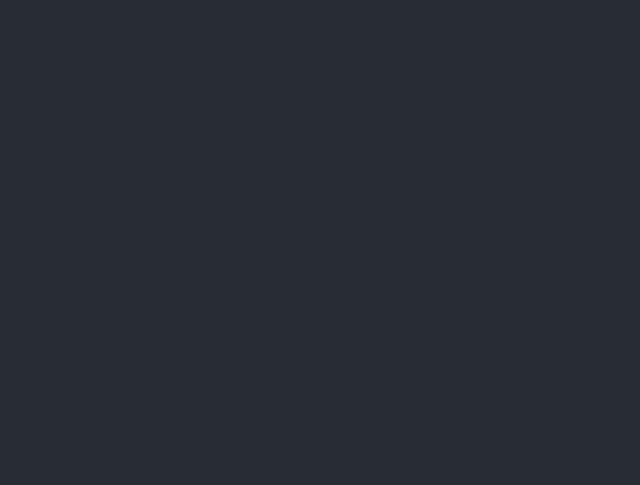
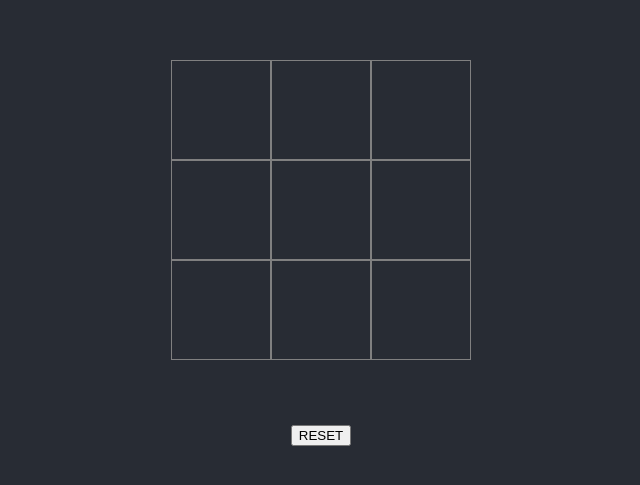
Before and after one commit to chiragdoctor/react-with-hooks, a React (Create React App) app: page / in a window 1280 px wide. Shown: the part 147-632 px from the top of the page, without its empty margins (319-959 px from the left). Built offline with nearby package versions, Linux system fonts and the light colour scheme.

Commit message:
tic tac toe game

```diff
--- /dev/null
+++ b/src/App.css
@@ -0,0 +1,41 @@
+  .App {
+      text-align: center;
+  }
+
+  .App-logo {
+      animation: App-logo-spin infinite 20s linear;
+      height: 40vmin;
+      pointer-events: none;
+  }
+
+  .App-header {
+      background-color: #282c34;
+      min-height: 100vh;
+      display: flex;
+      flex-direction: column;
+      align-items: center;
+      justify-content: center;
+      font-size: calc(10px + 2vmin);
+      color: white;
+  }
+
+  .App-link {
+      color: #61dafb;
+  }
+
+  .r {
+      display: inline-block;
+      border: 1px solid gray;
+      font-size: 90px;
+      width: 100px;
+      height: 100px;
+      text-align: center;
+      line-height: 100px;
+      box-sizing: border-box;
+      vertical-align: middle;
+  }
+
+  .c {
+      font-size: 0px;
+      min-width: 308px;
+  }
--- a/src/App.js
+++ b/src/App.js
@@ -1,11 +1,104 @@
-import React from 'react';
-import './App.scss';
+import React, { useState } from 'react';
+import './App.css';
+import { useEffect } from 'react';
+
+const initMatrix = [];
 
 function App() {
+  const [matrix, setMatrix] = useState(initMatrix);
+  const [matrixSize, setMatrixSize] = useState(3);
+  const [currentPlayer, setCurrentPlayer] = useState('O');
+  const [setC, setSetC] = useState(null);
+  const [setR, setSetR] = useState(null);
+  const [winner, setWinner] = useState(false);
+  const [reset, setReset] = useState(false);
+  useEffect(() => {
+    setWinner(false);
+    setSetC(null);
+    setSetR(null);
+    const row = new Array(matrixSize).fill(null);
+    const tempMatrix = [];
+
+    for (let i = 0; i < matrixSize; i++) {
+      tempMatrix.push([...row]);
+    }
+    setMatrix(tempMatrix);
+  }, [reset]);
+
+  const squareClick = (r, c) => {
+    if (!matrix[r][c] && !winner) {
+      setSetC(c);
+      setSetR(r);
+      const nextPlayer = currentPlayer === 'X' ? 'O' : 'X';
+      setCurrentPlayer(nextPlayer);
+      const matrixCopy = [...matrix];
+      matrixCopy[r][c] = nextPlayer;
+      setMatrix(matrixCopy);
+    }
+  };
+
+  const isWinner = () => {
+    let vertical = true;
+    let horizontal = true;
+    let d1 = true;
+    let d2 = true;
+
+    if (setC === null || setR === null) {
+      return;
+    }
+
+    for (let i = 0; i < matrixSize; i++) {
+      if (matrix[i][setC] !== currentPlayer) {
+        vertical = false;
+      }
+      if (matrix[setR][i] !== currentPlayer) {
+        horizontal = false;
+      }
+      if (matrix[i][i] !== currentPlayer) {
+        d1 = false;
+      }
+      if (matrix[i][matrixSize - i - 1] !== currentPlayer) {
+        d2 = false;
+      }
+    }
+
+    if (vertical || horizontal || d1 || d2) {
+      setWinner(true);
+    }
+  };
+
+  useEffect(() => {
+    if (!winner) {
+      isWinner();
+    }
+  });
+
+  const resetGame = () => {
+    setReset(!reset);
+  };
+
   return (
     <div className='App'>
       <header className='App-header'>
-        <h1 className='title'></h1>
+        <div>
+          {matrix.map((val, c) => (
+            <div key={c} className='c'>
+              {val.map((val1, r) => (
+                <div
+                  key={r}
+                  onClick={() => {
+                    squareClick(r, c);
+                  }}
+                  className='r'
+                >
+                  {matrix[r][c]}
+                </div>
+              ))}
+            </div>
+          ))}
+        </div>
+        <h2>{winner ? `Player ${currentPlayer} is the winner!!` : ''}</h2>
+        <button onClick={resetGame}>RESET</button>
       </header>
     </div>
   );
```
